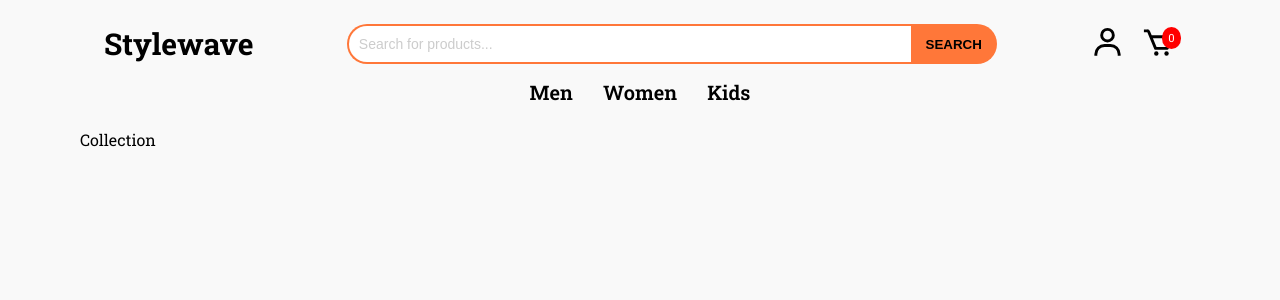
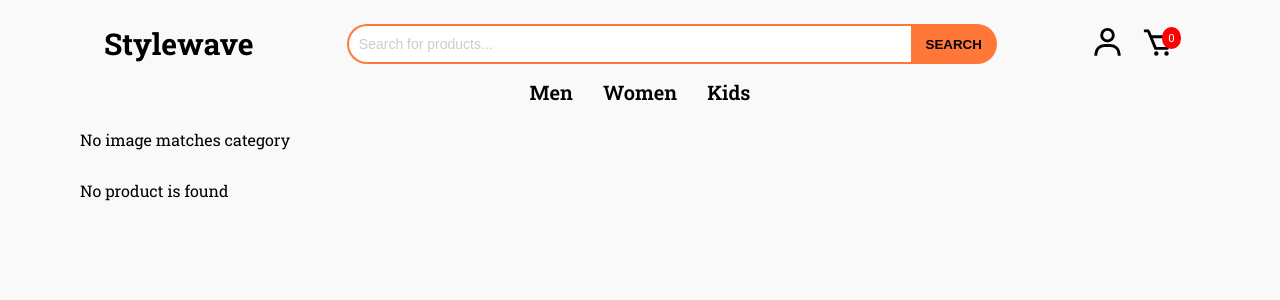
Before and after one commit to boben195/fullstack-clothing-site, a React (Vite) app in the folder frontend/: page /category/1 in a window 1280 px wide. Shown: the top 300 px of the page. Built offline with nearby package versions, Linux system fonts and the light colour scheme.

Commit message:
add category and style for it

```diff
--- a/frontend/src/index.css
+++ b/frontend/src/index.css
@@ -65,3 +65,6 @@ a {
   color: red;
   padding-bottom: 15px;
 }
+.banner img{
+  width: 100%;
+}
--- a/frontend/src/pages/Collection/Collection.jsx
+++ b/frontend/src/pages/Collection/Collection.jsx
@@ -1,7 +1,52 @@
-import React from "react";
+import React, { useContext } from "react";
+import { useParams, Link } from "react-router-dom";
+import { ShopContext } from "../../context/ShopContext";
+
+import women_wear from "../../assets/women-banner.png";
+import men_wear from "../../assets/men-wear.png";
+import kid_wear from "../../assets/kid-banner.png";
 
 const Collection = () => {
-  return <div>Collection</div>;
+  const { products } = useContext(ShopContext);
+  const { category } = useParams();
+
+  const filteredProduct = products.filter(
+    (product) => product.category.toLowerCase() === category.toLowerCase()
+  );
+
+  const bannerImages = {
+    Men: men_wear,
+    Women: women_wear,
+    Kids: kid_wear,
+  };
+  return (
+    <div>
+      <div className="banner">
+        {bannerImages[category] ? (
+          <img src={bannerImages[category]} alt="banner img" />
+        ) : (
+          <p>No image matches category</p>
+        )}
+      </div>
+      <div className="product-grid">
+        {filteredProduct.length > 0 ? (
+          filteredProduct.map((product) => (
+            <div className="product-cart" key={product._id}>
+              <div className="product-image">
+                <Link to={`/product/${product._id}`}>
+                  <img src={product.image[0]} alt="your clothes" />
+                </Link>
+              </div>
+              <h3>{product.name}</h3>
+              <p>${product.price}</p>
+            </div>
+          ))
+        ) : (
+          <p>No product is found</p>
+        )}
+      </div>
+    </div>
+  );
 };
 
 export default Collection;
```
